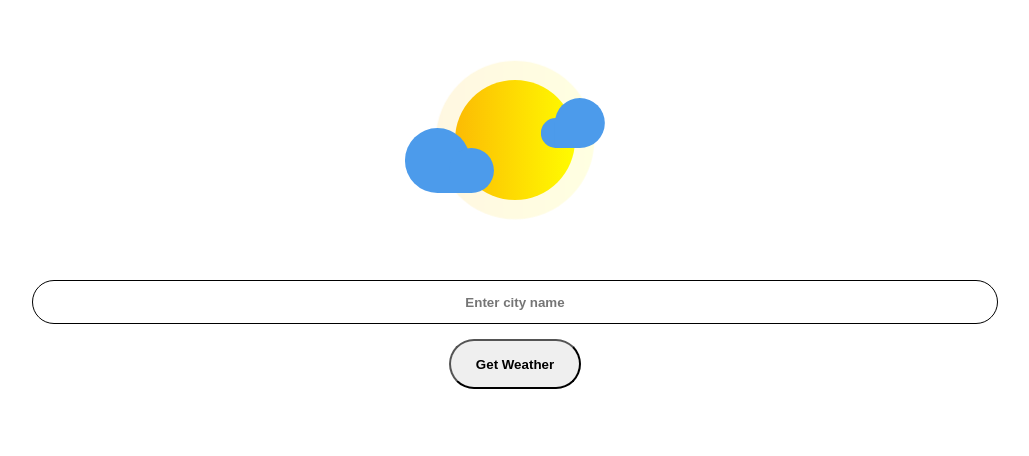
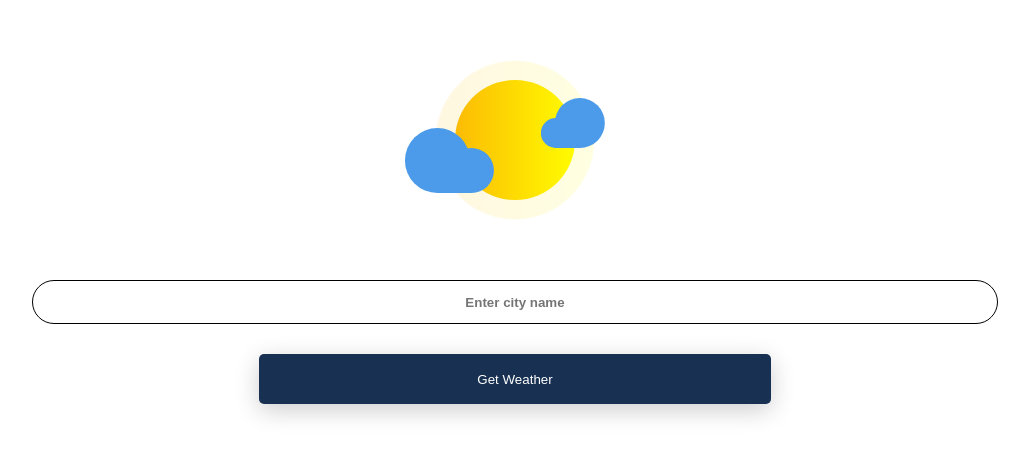
Before and after one commit to NomfundoFlorence/Weather-API, a website: page public/index.html in a window 1280 px wide. Shown: the whole page, without its empty margins (125-1154 px from the left). Drawn offline with Linux system fonts and the light colour scheme.

Commit message:
get-weather button styling

```diff
--- a/public/index.css
+++ b/public/index.css
@@ -1,13 +1,8 @@
 body {
   margin: 0;
-  display: flex;
-  flex-direction: column;
-  justify-content: center;
-  align-items: center;
   background-color: #ffffff;
 }
 
-/* From Uiverse.io by zanina-yassine */
 .container {
   width: 250px;
   height: 250px;
@@ -15,8 +10,6 @@ body {
   display: flex;
   align-items: center;
   justify-content: center;
-  /* background-color: #4c9beb; */
-  /* justify-self: center; */
 }
 
 .cloud {
@@ -119,14 +112,18 @@ body {
   }
 }
 
+#main-container {
+  display: flex;
+  flex-direction: column;
+  align-items: center;
+}
+
 #search-container {
   display: flex;
   flex-direction: column;
   justify-content: center;
   align-items: center;
   width: 100vw;
-  /* background-color: #fffc00; */
-  /* margin-top: 10%; */
 }
 
 #location {
@@ -142,7 +139,18 @@ body {
 
 #get-weather-btn {
   height: 50px;
-  border-radius: 50px;
-  padding: 15px 25px;
-  font-weight: 700;
+  width: 40%;
+  margin-top: 15px;
+  color: #fff;
+  position: relative;
+  display: flex;
+  justify-content: center;
+  align-items: center;
+  border-radius: 5px;
+  background: #183153;
+  font-family: "Montserrat", sans-serif;
+  box-shadow: 0px 6px 24px 0px rgba(0, 0, 0, 0.2);
+  overflow: hidden;
+  cursor: pointer;
+  border: none;
 }
--- a/public/index.html
+++ b/public/index.html
@@ -7,7 +7,7 @@
     <title>Weather App</title>
   </head>
   <body>
-    <!-- From Uiverse.io by zanina-yassine -->
+    <div id="main-container">
       <div class="container">
         <div class="cloud front">
           <span class="left-front"></span>
@@ -24,7 +24,6 @@
         <input type="text" id="location" placeholder="Enter city name" />
         <button id="get-weather-btn">Get Weather</button>
       </div>
-    <div id="main-container">
       <div id="weather-container">
         <h1 id="city-name"></h1>
         <p id="temperature"></p>
```
Lines whose indentation alone changed are shown as unchanged.
